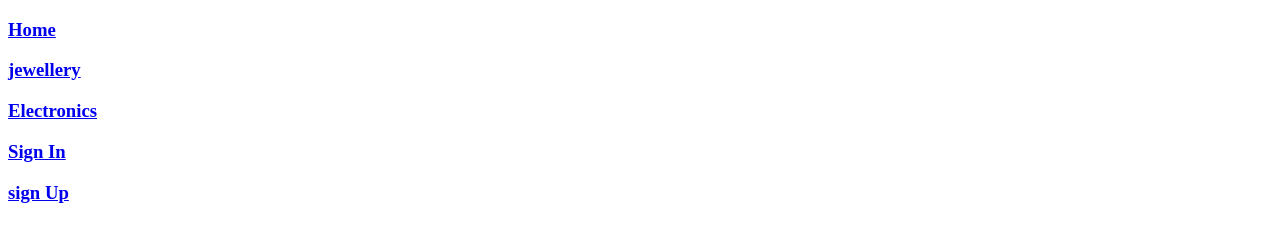
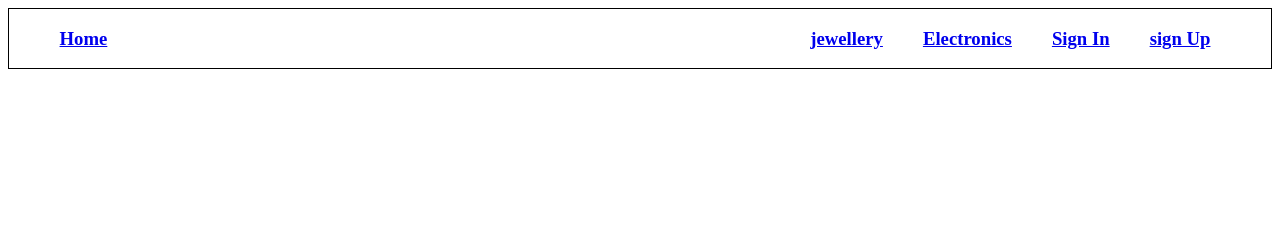
Before and after one commit to vishnudutta1/Coding-Assignment, a plain HTML site: page Import_export/electronics.html in a window 1280 px wide. Drawn offline with Linux system fonts and the light colour scheme.

Commit message:
Update electronics.html

```diff
--- a/Import_export/electronics.html
+++ b/Import_export/electronics.html
@@ -5,6 +5,8 @@
     <meta http-equiv="X-UA-Compatible" content="IE=edge">
     <meta name="viewport" content="width=device-width, initial-scale=1.0">
     <title>Document</title>
+
+    <link rel="stylesheet" href="/Import_export/Styles/style.css">
 </head>
 <body>
 
```
